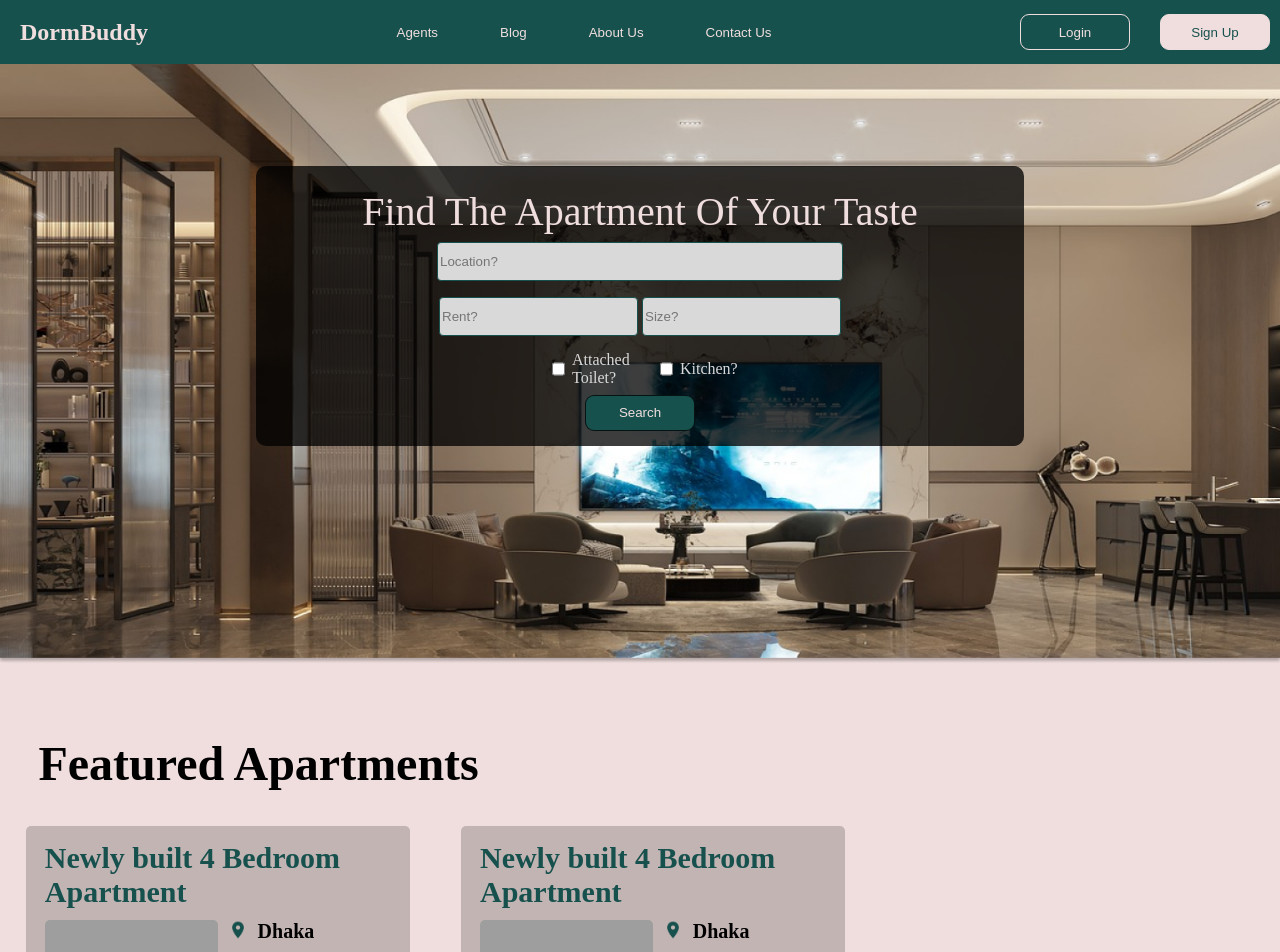
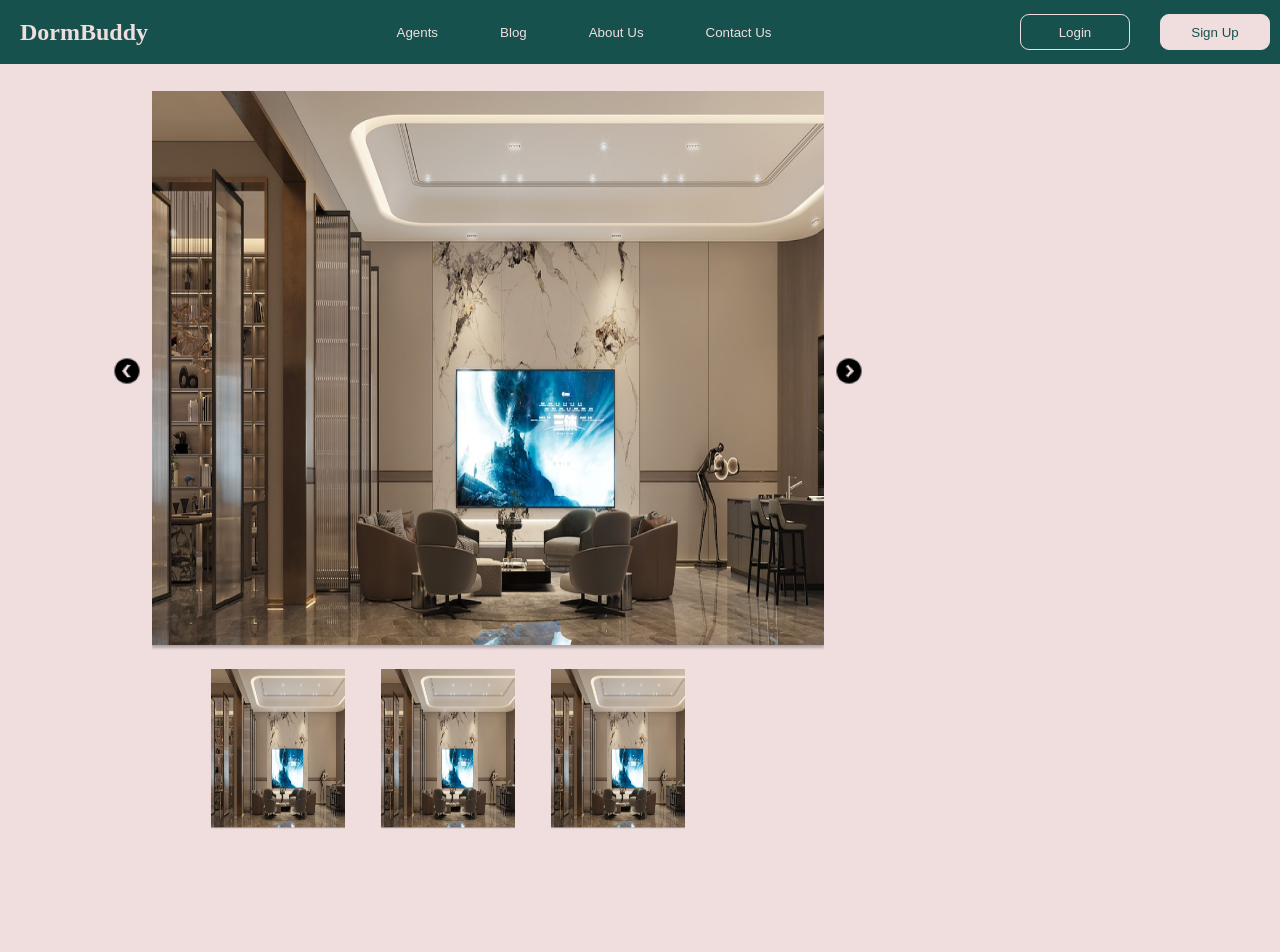
Before and after one commit to KrabbyKrabby/dormbuddy, a React (Create React App) app: page / in a window 1280 px wide. Shown: the top 952 px of the page. Built offline with nearby package versions, Linux system fonts and the light colour scheme; grey boxes are pictures that could not be loaded.

Commit message:
Added Image Viewer component

```diff
--- a/src/App.js
+++ b/src/App.js
@@ -4,19 +4,14 @@ import Footer from './components/Footer';
 import LoginCard from './components/LoginCard';
 import DormCard from './components/DormCard';
 import SearchBar from './components/SearchBar';
+import ImageViewer from './components/ImageViewer';
 import './index.css';
 
 function App() {
   return (
     <main className="main">
       <Navbar />
-      <SearchBar />
-      <div className='temp'>
-        <DormCard/>
-        <DormCard/>
-        <DormCard/>
-        <DormCard/>
-      </div>
+      <ImageViewer />
       <Footer />
     </main>
   );
--- a/src/components/CSS/BlackSearchBox.css
+++ b/src/components/CSS/BlackSearchBox.css
@@ -42,6 +42,7 @@ h1{
     font-style: normal;
     font-weight: 400;
     line-height: 150.023%;
+    margin-bottom: 1%;
   }
 
   .locationHomepage{
--- /dev/null
+++ b/src/components/CSS/ImageViewer.css
@@ -0,0 +1,41 @@
+h1{
+    margin: 0px;
+  }
+
+  .imageViewerContainer{
+    display: flex;
+    flex-direction: column;
+    width: 70%;
+    height: 800px;
+  }
+
+  .upperImageContainer{
+    display: flex;
+    flex-direction: row;
+    width: 75%;
+    height: 70%;
+    align-self: center;
+    margin-top: 3%;
+    align-items: center;
+  }
+
+  .upperImage{
+    width: 100%;
+    height: 100%;
+  }
+
+  .lowerImageContainer{
+    width: 100%;
+    height: 20%;
+    margin-top: 2%;
+    display: flex;
+    flex-direction: row;
+    justify-content: center;
+    align-items: center;
+  }
+
+  .lowerImageContainer > img{
+    height: 100%;
+    width: 15%;
+    margin: 2%;
+  }
--- /dev/null
+++ b/src/components/ImageViewer.js
@@ -0,0 +1,21 @@
+import './CSS/ImageViewer.css'
+import DummyImage from '../images/HomepageImage.png'
+import LeftArrow from '../images/BackArrow.png'
+import RightArrow from '../images/RightArrow.png'
+
+export default function ImageViewer() {
+    return(
+        <div className='imageViewerContainer'>
+            <div className='upperImageContainer'>
+                <img src = {LeftArrow} alt = 'DummyImage' className='leftArrowImage'/>
+                <img src = {DummyImage} alt = 'DummyImage' className='upperImage'/>
+                <img src = {RightArrow} alt = 'DummyImage' className='rightArrowImage'/>
+            </div>
+            <div className='lowerImageContainer'>
+                <img src = {DummyImage} alt = 'DummyImage' className='lowerImage1'/>
+                <img src = {DummyImage} alt = 'DummyImage' className='lowerImage2'/>
+                <img src = {DummyImage} alt = 'DummyImage' className='lowerImage3'/>
+            </div>
+        </div>
+    );
+}
--- a/src/index.js
+++ b/src/index.js
@@ -9,5 +9,5 @@ import Homepage from './pages/Homepage';
 
 const root = ReactDOM.createRoot(document.getElementById('root'));
 root.render(
-    <Homepage />
+    <App />
 );
```
Also changed, not shown: src/images/BackArrow.png (added), src/images/RightArrow.png (added).
